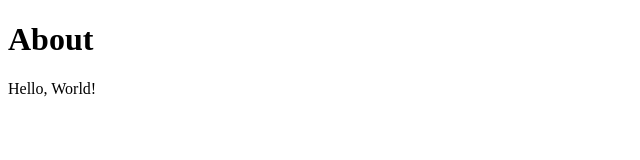
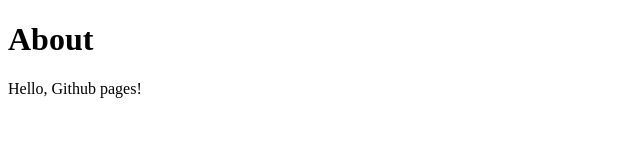
Before and after one commit to wamoyo/static-site-test, a plain HTML site: page about.html in a window 1280 px wide. Shown: the full height of the page, 0-640 px from the left. Drawn offline with Linux system fonts and the light colour scheme.

Commit message:
Updated about.html

```diff
--- a/about.html
+++ b/about.html
@@ -7,6 +7,6 @@
   </head>
   <body>
     <h1>About</h1>
-    <p>Hello, World!</p>
+    <p>Hello, Github pages!</p>
   </body>
 </html>
```
